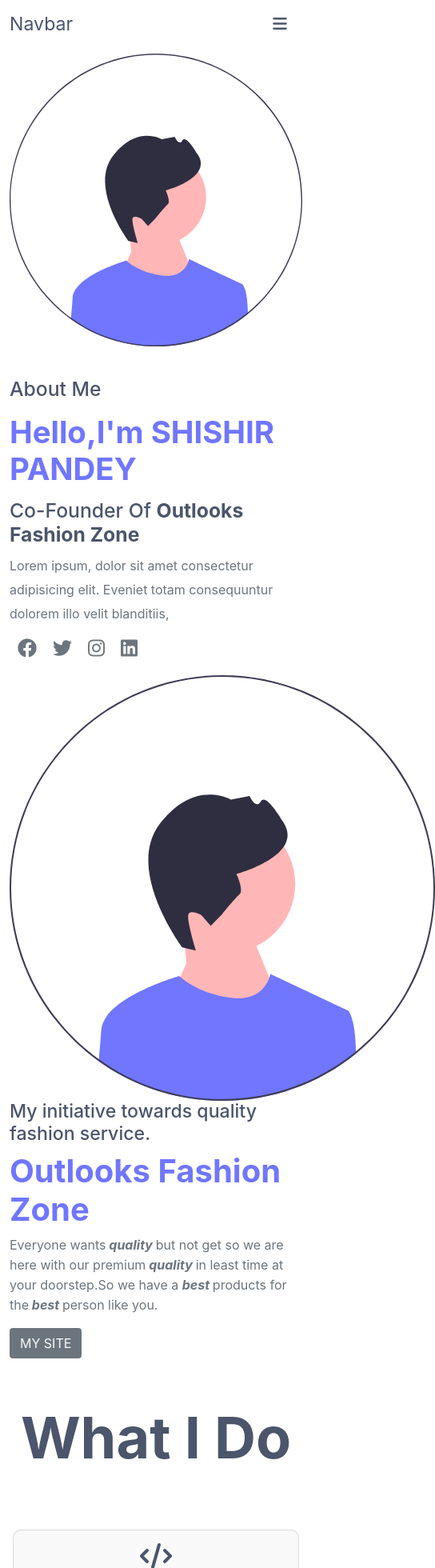
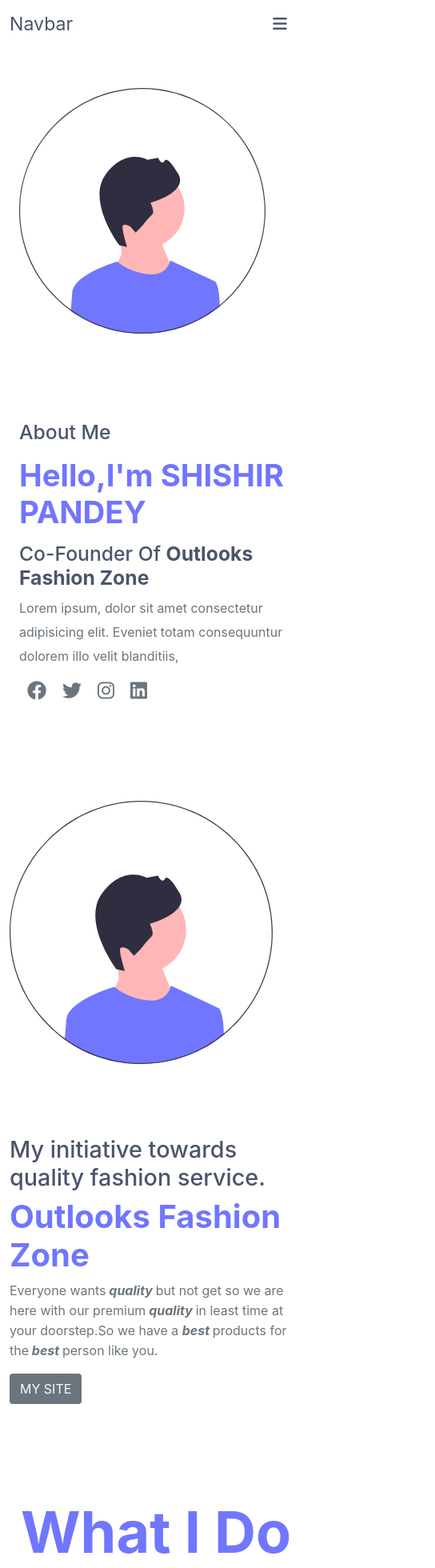
Before and after one commit to rudra-t/kanhaiyaa, a React (Create React App) app: page / in a window 390 px wide. Shown: the top 1960 px of the page at 80% size, 544 px wide, since content can reach past the window. Built offline with nearby package versions, Linux system fonts and the light colour scheme.

Commit message:
initial commit

```diff
--- a/src/App.css
+++ b/src/App.css
@@ -31,7 +31,7 @@
 .nav-link:hover{
     background-color: var(--main);
     border-radius: 5px;
-    color: var(--second-bg);
+    color: var(--White);
 }
 /*----Navbar end-----*/
 #About .row{
@@ -62,13 +62,34 @@
     color: var(--second-bg);
 }
 .about-image img{
-    width: 100%;
-    height: 100%;
+    max-width: 80%;
 }
+@media screen and (max-width: 992px) {
+    .about-text h1 {
+      font-size: 2.3rem;
+    }
+    .about-image img{
+        max-width: 100%;
+    }
+  }
+  @media screen and (max-width: 768px) {
+    #About .row{
+        margin: 4rem 0;
+    }
+    .about-text{
+        margin-top: 50px;
+    }
+    .about-text h1 {
+        font-size: 2.8rem;
+      }
+    .about-image img{
+        max-width: 90%;
+    }
+  }
 
 @media screen and (max-width: 480px) {
     .about-image img{
-       margin-top: 3rem;
+       margin-top: 1rem;
     }
     .about-text h1 {
       font-size: 2.4rem;
@@ -102,12 +123,45 @@
     line-height: 30px;
 }
 .site-img img{
-    min-width: 100%;
+    max-width: 70%;
 }
 .btn{
     background-color: var(--second-bg);
     color: var(--White);
 }
+@media screen and (max-width: 992px) {
+    .site-text h1 {
+      font-size: 2.8rem;
+    }
+    .site-text h3 {
+        font-size: 1.5rem;
+      }
+      .site-text p{
+        color: var(--second-bg);
+        line-height: 25px;
+    }
+    .site-img img{
+        max-width: 100%;
+    }
+  }
+  @media screen and (max-width: 768px){
+    .site-text{
+        margin: 2rem 0;
+    }
+    .site-text h1 {
+        font-size: 3.2rem;
+      }
+      .site-text h3 {
+          font-size: 1.8rem;
+        }
+        .site-text p{
+          color: var(--second-bg);
+          line-height: 25px;
+      }
+      .site-img img{
+          max-width: 90%;
+      }
+  }
 @media screen and (max-width: 480px) {
     .site-text h1 {
       font-size: 2.5rem;
@@ -130,12 +184,12 @@
     justify-content: center;
 }
 #Services h1{
-    color: var(--blk);
+    color: var(--main);
     text-align: center;
     font-size: 4.5rem;
     font-weight: bold;
 }
-.card{
+#Services .card{
     background-color: var(--White);
     border-radius: 10px;
     color: var(--blk);
@@ -148,11 +202,16 @@
 .card:hover{
     transition-duration: .5s;
 }
+@media screen and (max-width: 992px) {
+    #Services h1 {
+      margin: 3rem 0;
+    }
+
+  }
 @media screen and (max-width: 480px) {
     #Services h1 {
       margin: 3.5rem 0;
     }
-
   }
 /*----services end-----*/
 /*----Team-----*/
@@ -165,7 +224,7 @@
     align-items: center;
 }
 #Team h1{
-    color: var(--blk);
+    color: var(--White);
     text-align: center;
     font-size: 4rem;
     font-weight: bold;
@@ -206,29 +265,42 @@
     padding: 0 .4rem;
     color: var(--second-bg);
 }
+@media screen and (max-width: 992px) {
+    #Team h1{
+        margin: 3rem 0;
+    }
+    #Team .box-front{
+        margin: 1rem 4rem;
+    }
+  }
 @media screen and (max-width: 480px) {
     #Team .box-front{
-        margin-bottom: 50px;
+        margin: 20px;
     }
   }
 /*----Team end-----*/
 /*----Testimonials-----*/
 #Testimonials .card{
     background-color: var(--White);
-    padding: 1rem 0;
-    height: 15rem;
     margin: 5rem 0;
+    display: flex;
+    flex-direction: row;
+    align-items: center;
 }
 #Testimonials .row h1{
     color: var(--blk);
     text-align: center;
     font-weight: bolder;
     font-size: 3rem ;
+    margin: 5rem 0;
+    border-bottom: 5px solid var(--blk);
+}
+#Testimonials .card-text{
+
 }
 .card-img{
-    width: 100px;
-    height: 100px;
-    margin: auto;
+    max-width: 150px;
+    max-height: 150px;
     border-radius: 50%;
 }
 .Footer{
@@ -236,9 +308,15 @@
     color: var(--White);
     background-color: var(--main);
 }
+@media screen and (max-width: 992px) {
+    #Testimonials .card{
+      margin: 1rem 0;
+    }
+
+  }
 @media screen and (max-width: 480px) {
     #Testimonials .card{
-      margin: 0rem 0;
+      height: 10rem;
     }
 
   }
--- a/src/App.js
+++ b/src/App.js
@@ -14,7 +14,6 @@
       <Site />
       <Services />
       <Team2 />
-      <Testimonials />
     </>
   );
 }
--- a/src/Team2.js
+++ b/src/Team2.js
@@ -9,7 +9,7 @@
         <div className="container">
           <div className="row">
             <h1>My Team</h1>
-            <div className="col-lg-4 col-md-6">
+            <div className="col-lg-4 col-sm-6">
               <div className="box-front">
                 <div className="box-img">
                   <img src={s1} alt="..." />
@@ -29,7 +29,7 @@
                 </div>
               </div>
             </div>
-            <div className="col-lg-4 col-md-6">
+            <div className="col-lg-4 col-sm-6">
               <div className="box-front">
                 <div className="box-img">
                   <img src={s2} alt="..." />
@@ -49,7 +49,7 @@
                 </div>
               </div>
             </div>
-            <div className="col-lg-4 col-md-6">
+            <div className="col-lg-4 col-sm-6">
               <div className="box-front">
                 <div className="box-img">
                   <img src={s3} alt="..." />
--- a/src/Testimonials.js
+++ b/src/Testimonials.js
@@ -14,32 +14,42 @@
           >
             <div className="row">
               <h1>What Coustmers Say</h1>
-              <div className="col-md-6 col-lg-4 mb-5 mb-md-0 gx-5">
+              <div className="col-md-6 col-lg-4">
                 <div className="card">
-                  <img src={s1} className="card-img" alt="#" />
                   <div className="card-body">
-                    <h5 className="card-title">Ansh</h5>
-                    <p className="card-text">
-                      I have tried some clothes there it so good experience .
+                    <img src={s1} className="card-img" alt="#" />
+                  </div>
+                  <div className="card-text">
+                    <h5>Ansha</h5>
+                    <p>
+                      Lorem ipsum dolor sit, amet consectetur adipisicing elit.
+                      Doloremque, libero..
                     </p>
                   </div>
                 </div>
               </div>
-              <div className="col-md-6 col-lg-4 mb-5 mb-md-0 gx-5">
+              <div className="col-md-6 col-lg-4">
                 <div className="card">
-                  <img src={s2} className="card-img" alt="#" />
                   <div className="card-body">
-                    <h5 className="card-title">Sweta</h5>
-                    <p className="card-text">.</p>
+                    <img src={s2} className="card-img" alt="#" />
+                  </div>
+                  <div className="card-text">
+                    <h5>Sweta</h5>
+                    <p>
+                      Lorem ipsum dolor sit, amet consectetur adipisicing elit.
+                      Labore, accusamus.
+                    </p>
                   </div>
                 </div>
               </div>
-              <div className="col-md-6 col-lg-4 mb-5 mb-md-0 gx-5">
+              <div className="col-md-6 col-lg-4">
                 <div className="card">
-                  <img src={s3} className="card-img" alt="#" />
                   <div className="card-body">
-                    <h5 className="card-title">Card title</h5>
-                    <p className="card-text">
+                    <img src={s3} className="card-img" alt="#" />
+                  </div>
+                  <div className="card-text">
+                    <h5>Carde</h5>
+                    <p>
                       Some quick example text to build on the card title and
                       make up the bulk of the card's content.
                     </p>
```
Also changed, not shown: src/im/edu.svg (added).
